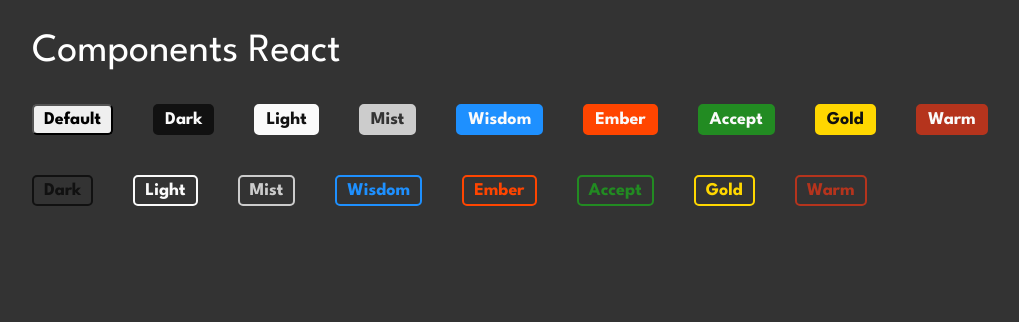
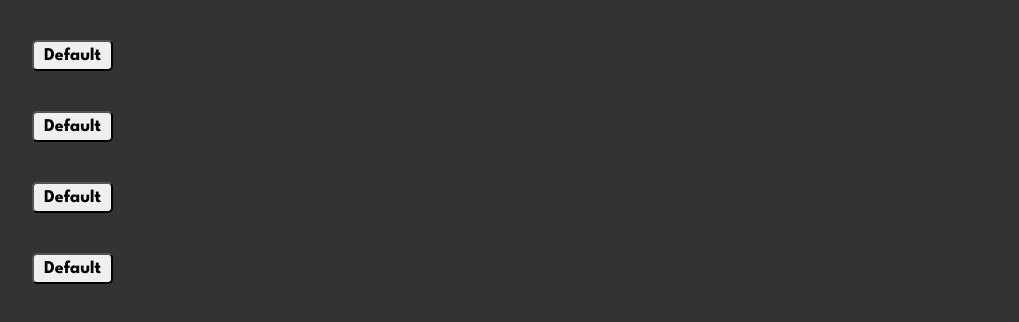
Before and after one commit to Nimira43/Components-React, a React (Create React App) app: page / in a window 1280 px wide. Shown: the top 322 px of the page, without its empty margins (8-1027 px from the left). Built offline with nearby package versions, Linux system fonts and the light colour scheme.

Commit message:
Placing the 16 button display demo into new components folder for reference and to clean up the main App.js file

```diff
--- a/src/App.js
+++ b/src/App.js
@@ -3,30 +3,20 @@ import './index.css'
 
 function App() {
   return (
-    <>
-      <h1 className='temp-heading'>Components React</h1>
-      <div className='solid'>
-        <Button />
-        <button className='btn-dark'>Dark</button>
-        <button className='btn-light'>Light</button>
-        <button className='btn-mist'>Mist</button>
-        <button className='btn-wisdom'>Wisdom</button>
-        <button className='btn-ember'>Ember</button>
-        <button className='btn-accept'>Accept</button>
-        <button className='btn-gold'>Gold</button>
-        <button className='btn-warm'>Warm</button>
+    <div>
+      <div>
+        <Button text='Submit'></Button>
       </div>
-      <div className='outline'>
-        <button className='btn-dark-outline'>Dark</button>
-        <button className='btn-light-outline'>Light</button>
-        <button className='btn-mist-outline'>Mist</button>
-        <button className='btn-wisdom-outline'>Wisdom</button>
-        <button className='btn-ember-outline'>Ember</button>
-        <button className='btn-accept-outline'>Accept</button>
-        <button className='btn-gold-outline'>Gold</button>
-        <button className='btn-warm-outline'>Warm</button>
+      <div>
+        <Button text='Submit'></Button>
       </div>
-    </>
+      <div>
+        <Button text='Submit'></Button>
+      </div>
+      <div>
+        <Button text='Submit'></Button>
+      </div>
+    </div>
   )
 }
 
```
Also changed, not shown: src/components/ButtonDisplayTemplate.js (added, +33 -0 lines).
